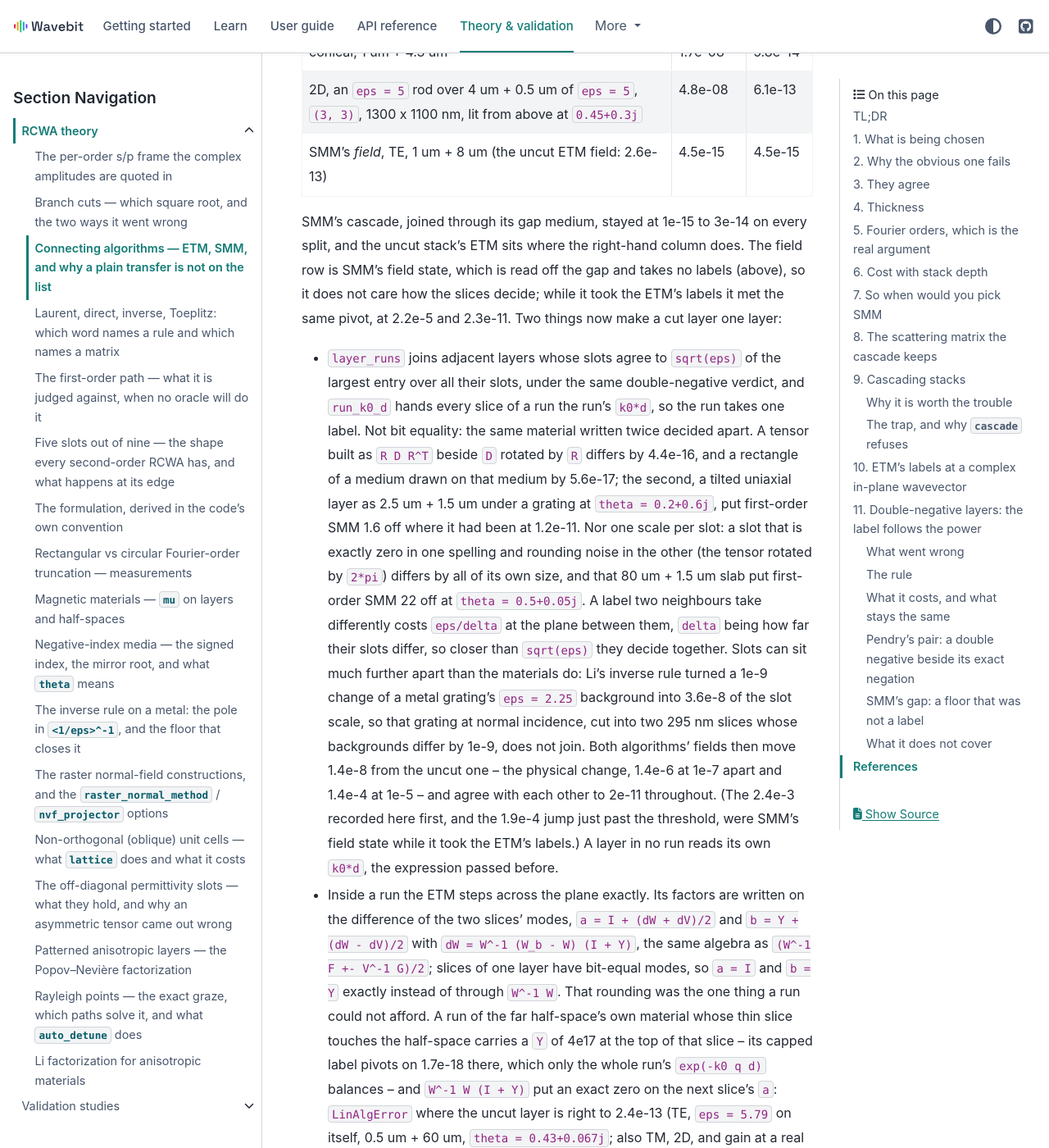
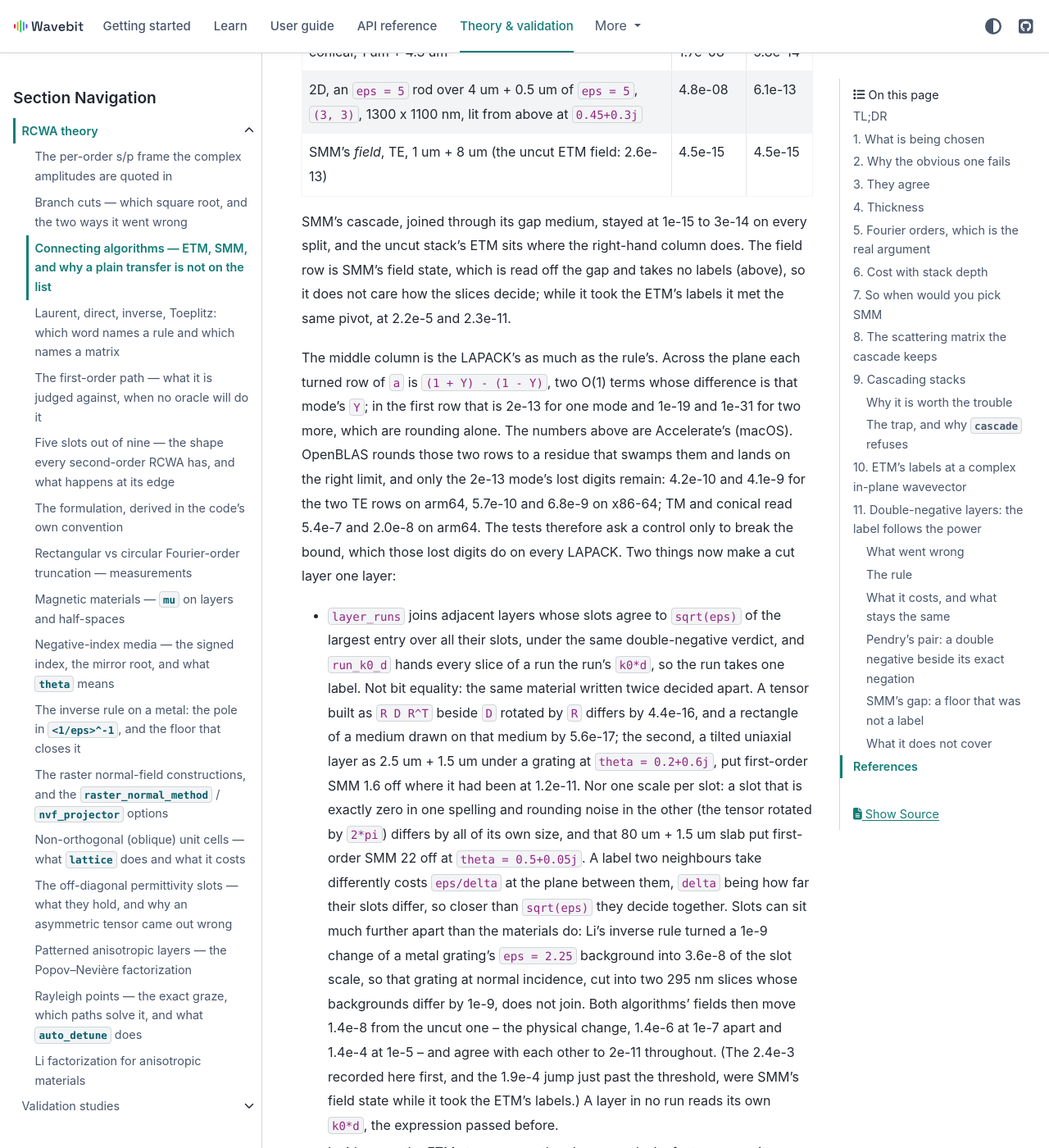
Before and after one commit to fieldalgo/wavebit, a Sphinx documentation site: the page built from docs/theory/rcwa/connecting-algorithms.md, in a window 1280 px wide and 1400 px high, scrolled down 22714 px. Shown: the whole window at 82% size. Built offline with Sphinx 7.4.7 and the PyData theme 0.15.4, drawn with Linux system fonts in a browser that asks for light colours; pages that are not in the unit, such as notebooks, are missing from menus; some of the changed text lies outside the part shown.

Commit message:
test(rcwa): the split-layer controls read what holds on every LAPACK
Six controls passed under Accelerate (macOS) and failed on CI's Linux
runner under OpenBLAS, deterministically: taken back, the old rules leave
the ETM pivoting on rounding, and where it rounds is the LAPACK's.

Across a plane that reflects nothing each turned row of the ETM's `a` is
(1 + Y) - (1 - Y), two O(1) terms whose difference is that mode's Y. In
the 1 um + 8 um TE split that is 2e-13 for one mode and 1e-19 and 1e-31
for two more. Accelerate keeps an imaginary part the size of the row and
lands 0.30 off; OpenBLAS leaves a residue that swamps the row and lands on
the right limit, so only the 2e-13 mode's lost digits remain (4.2e-10
arm64, 5.7e-10 x86-64). Past 2**53, 1 + Y rounds to Y, so the plain step
in a run on its own half-space is Y times two roundings of one: zero under
Accelerate (LinAlgError), finite noise the mode never feels under OpenBLAS
TE (3.9e-14).

- split amplitudes: the control asks the test's own bound (1e-12) to fail,
  which the lost digits above rounding guarantee; measured 4.1e-10..0.30.
- split field: the bound's floor goes 1e-9 -> 1e-11. With the runs every
  field sits at <= 1.1e-13 (TE, TM) and 2.2e-12 (conical, bound 7.6e-11);
  the TE control lands at 4.5e-10..0.63.
- run on its own half-space: reads the plane. The exact step gives a == I
  and b == Y bit for bit; some |Y_mm| exceeds 2**53; the plain form's
  diagonal misses 1 by 1.0..32 on both LAPACKs, raise or not.
- first-order split: both algorithms' control reads the cap's decisions
  (the slices swap 58 / 52 modes apart without the runs, none with them);
  SMM's answer still has to break (interface matrix cond 5.5e17: 0.75 /
  3.1e5). The ETM's answer is not asked: 1.4e-10 / 0.47 / 2.8e-14.

Run on Accelerate and on OpenBLAS 0.3.34 (arm64): both files pass, 51 and
48 (+3 skipped, no JAX/torch there). With the runs removed from the code,
every rewritten test fails on both; with the 1D exact step removed, the
half-space test fails on both. connecting-algorithms.md section 10 notes
which numbers are Accelerate's.

Co-Authored-By: Claude Opus 5.5 <noreply@anthropic.com>

```diff
--- a/docs/theory/rcwa/connecting-algorithms.md
+++ b/docs/theory/rcwa/connecting-algorithms.md
@@ -622,8 +622,16 @@ row a dark order came out at 0.50):
 SMM's cascade, joined through its gap medium, stayed at 1e-15 to 3e-14 on every split, and the
 uncut stack's ETM sits where the right-hand column does. The field row is SMM's field state,
 which is read off the gap and takes no labels (above), so it does not care how the slices decide; while
-it took the ETM's labels it met the same pivot, at 2.2e-5 and 2.3e-11. Two things now make a cut
-layer one layer:
+it took the ETM's labels it met the same pivot, at 2.2e-5 and 2.3e-11.
+
+The middle column is the LAPACK's as much as the rule's. Across the plane each turned row of `a`
+is `(1 + Y) - (1 - Y)`, two O(1) terms whose difference is that mode's `Y`; in the first row that
+is 2e-13 for one mode and 1e-19 and 1e-31 for two more, which are rounding alone. The numbers above
+are Accelerate's (macOS). OpenBLAS rounds those two rows to a residue that swamps them and lands on
+the right limit, and only the 2e-13 mode's lost digits remain: 4.2e-10 and 4.1e-9 for the two TE
+rows on arm64, 5.7e-10 and 6.8e-9 on x86-64; TM and conical read 5.4e-7 and 2.0e-8 on arm64.
+The tests therefore ask a control only to break the bound, which those lost digits do on every
+LAPACK. Two things now make a cut layer one layer:
 
 - `layer_runs` joins adjacent layers whose slots agree to `sqrt(eps)` of the largest entry over
   all their slots, under the same double-negative verdict, and `run_k0_d` hands every slice of a
@@ -652,8 +660,13 @@ layer one layer:
   label pivots on 1.7e-18 there, which only the whole run's `exp(-k0 q d)` balances -- and
   `W^-1 W (I + Y)` put an exact zero on the next slice's `a`: `LinAlgError` where the uncut layer
   is right to 2.4e-13 (TE, `eps = 5.79` on itself, 0.5 um + 60 um, `theta = 0.43+0.067j`; also
-  TM, 2D, and gain at a real angle). Stepped exactly, a split layer is the uncut layer, the
-  derivative included: `W_b - W` stays zero along any direction that keeps the slices equal.
+  TM, 2D, and gain at a real angle). Past `2**53`, `1 + Y` rounds to `Y`, so the plain form's
+  diagonal is `Y` times the difference of two roundings of one: zero where they round alike, as
+  under Accelerate, and finite noise where they do not, as under OpenBLAS on TE (31 there, which
+  the mode, in its limit, never feels: 3.9e-14 from the uncut layer; TM still raises). Either way
+  the identity is gone, and that, not the raise, is what the test reads. Stepped exactly, a split
+  layer is the uncut layer, the derivative included: `W_b - W` stays zero along any direction that
+  keeps the slices equal.
 
 At a real `k_par` a passive layer's modes do not grow, with one exception, and it is the same
 defect: a truncated metal operator can hold a spurious root with `Im(q**2) > 0`. A 295 nm
@@ -690,7 +703,10 @@ References); a graph that has not settled is taken as one block. ETM and SMM use
 on the run's thickness as above, and the ETM steps across a run's planes exactly
 (`_run_pq`). Without the runs a 20 um + 1.5 um gyrotropic layer put first-order SMM 0.75 off the
 uncut one: its interface matrix held 29 eigenvectors twice (cond 5.5e17), and this path's SMM has no
-gap medium to join slices through. The coherent-source door (`excitation=`,
+gap medium to join slices through. That is garbage on every LAPACK (3.1e5 under OpenBLAS arm64). The
+first-order ETM pivots on rounding instead, and its error went from 1.4e-10 under Accelerate to 0.47
+under OpenBLAS arm64 and 2.8e-14 on x86-64, at `theta = 0.5+0.3j`; what holds everywhere is that
+the slices swap 58 modes apart, and that is what the test's control reads for the ETM. The coherent-source door (`excitation=`,
 `illumination._cascade`) runs its own first-order SMM cascade and took no cap until 2026-10-10: the
 gain row below was 1.1e-2 off there at 50 um and came back as `R = 5861` (for 3.659) at 200 um. It
 now caps on the run's thickness as well, at 2e-15 and 7e-15 in `R`
```
Also changed, not shown: 2 other files.
